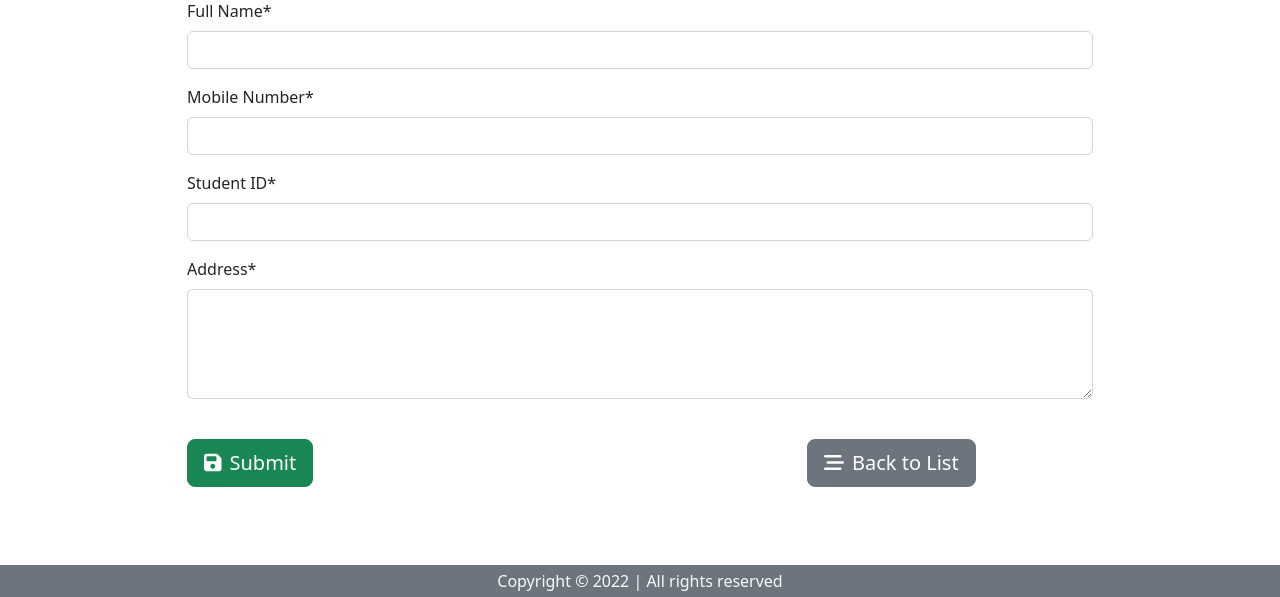
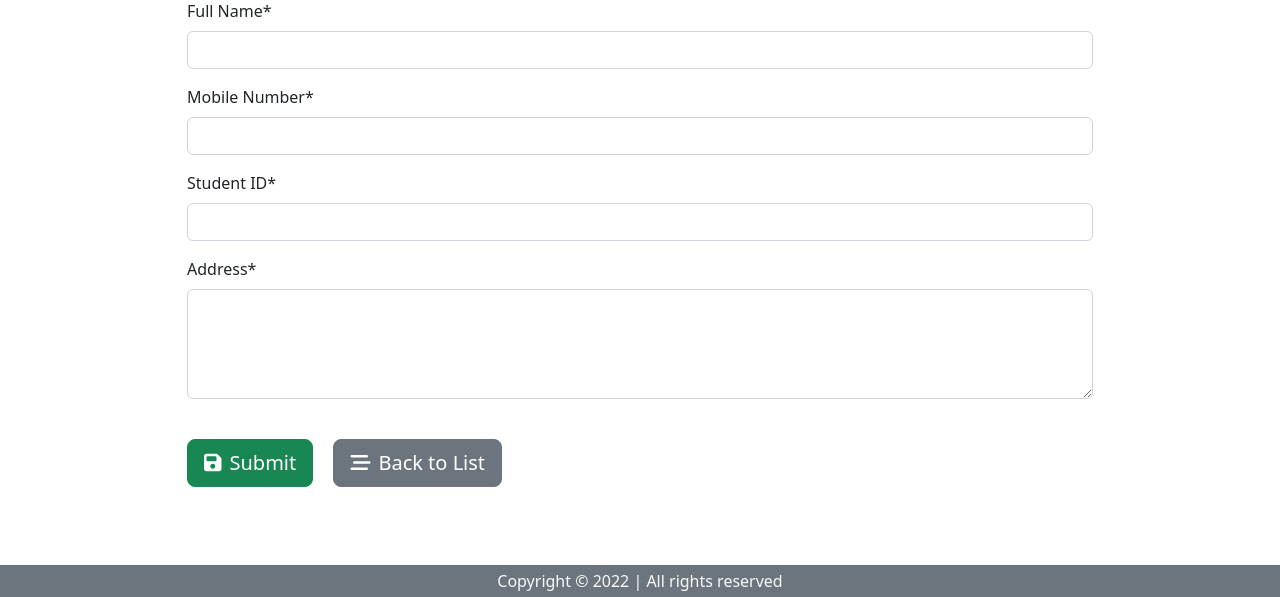
Before and after one commit to pratyush770/CRUD-Operations, a Django app: page / in a window 1280 px wide. Shown: the part 203-800 px from the top of the page. Run offline with Django 4.2, Linux system fonts and the light colour scheme; some libraries are stand-ins or nearby versions.

Commit message:
first commit

```diff
--- a/templates/student_form.html
+++ b/templates/student_form.html
@@ -10,16 +10,10 @@
     {{form.stud_code|as_crispy_field}}
     {{form.address|as_crispy_field}}
     <br>
-    <div class="row">
-        <div class="col-md-8">
-            <button type="submit" class="btn btn-success btn-block btn-lg"><i
+    <button type="submit" class="btn btn-success btn-block btn-lg me-3"><i
                     class="fa-solid fa-floppy-disk me-2"></i>Submit</button>
-        </div>
-        <div class="col-md-4">
             <a href="{% url 'student_list' %}" class="btn btn-secondary btn-block btn-lg">
                 <i class="fa-solid fa-stream me-2"></i>Back to List
             </a>
-        </div>
-    </div>
 </form>
 {% endblock content %}
```
